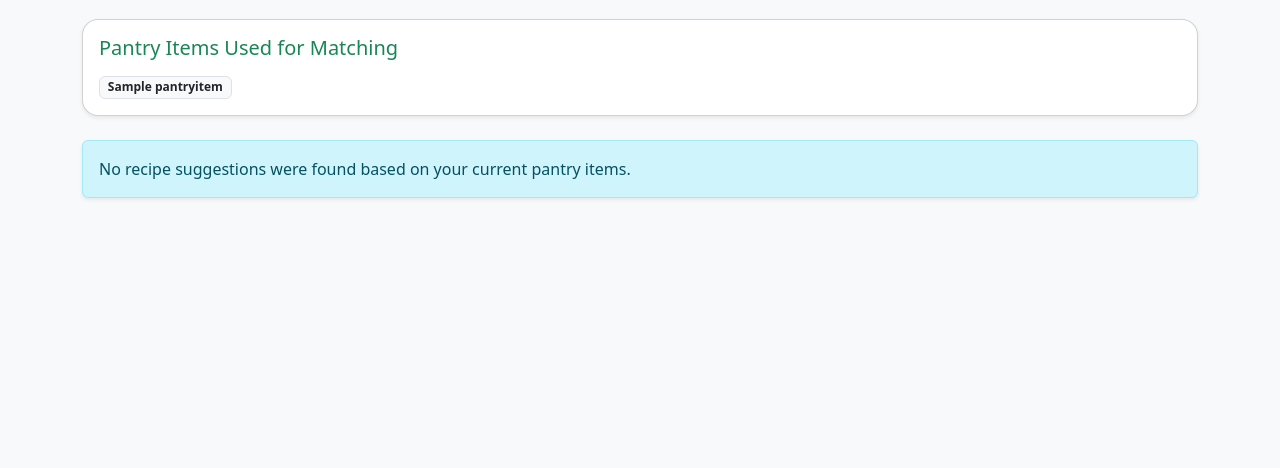
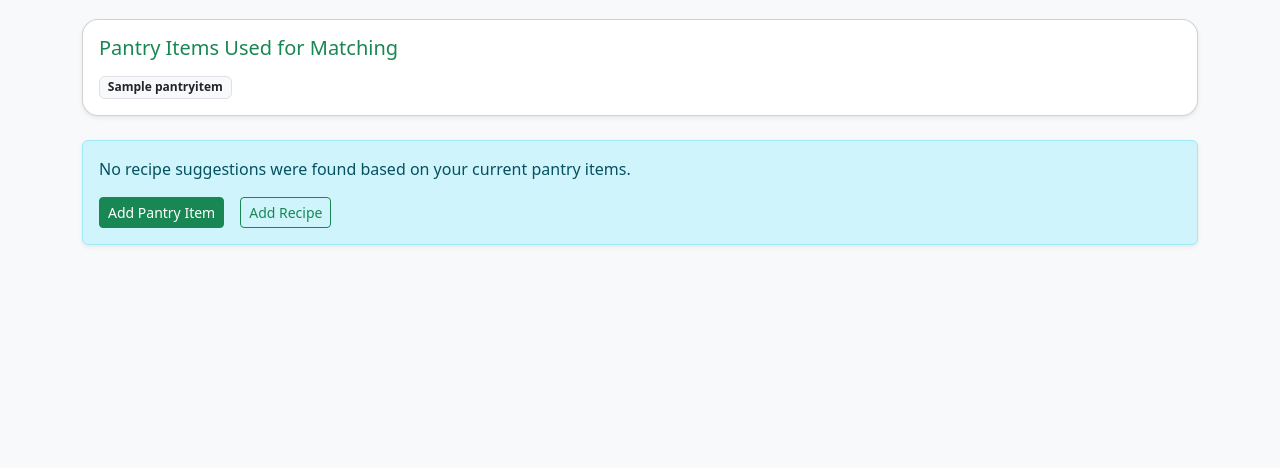
Before and after one commit to KimMayoCodes/MealMap, a Django app: page /suggestions/ in a window 1280 px wide. Shown: the part 143-611 px from the top of the page. Run offline with Django 5.2, Linux system fonts and the light colour scheme; a user stored in the database is signed in; tables that the repository leaves empty hold one stand-in row (values such as "Sample post").

Commit message:
Add action buttons to no-suggestions alert
When no recipe suggestions are found, include quick action buttons inside the info alert to let users add a pantry item or create a recipe (links to `pantry_create` and `recipe_create`). Improves UX by providing immediate next steps from the suggested recipes view.

```diff
--- a/templates/MealMap/suggested_recipes.html
+++ b/templates/MealMap/suggested_recipes.html
@@ -50,8 +50,17 @@
         </div>
     {% else %}
         <div class="alert alert-info shadow-sm">
-            No recipe suggestions were found based on your current pantry items.
-        </div>
+    No recipe suggestions were found based on your current pantry items.
+
+    <div class="mt-3 d-flex gap-2 flex-wrap">
+        <a href="{% url 'pantry_create' %}" class="btn btn-success btn-sm">
+            Add Pantry Item
+        </a>
+        <a href="{% url 'recipe_create' %}" class="btn btn-outline-success btn-sm">
+            Add Recipe
+        </a>
+    </div>
+</div>
     {% endif %}
 {% else %}
     <div class="alert alert-info shadow-sm">
```
